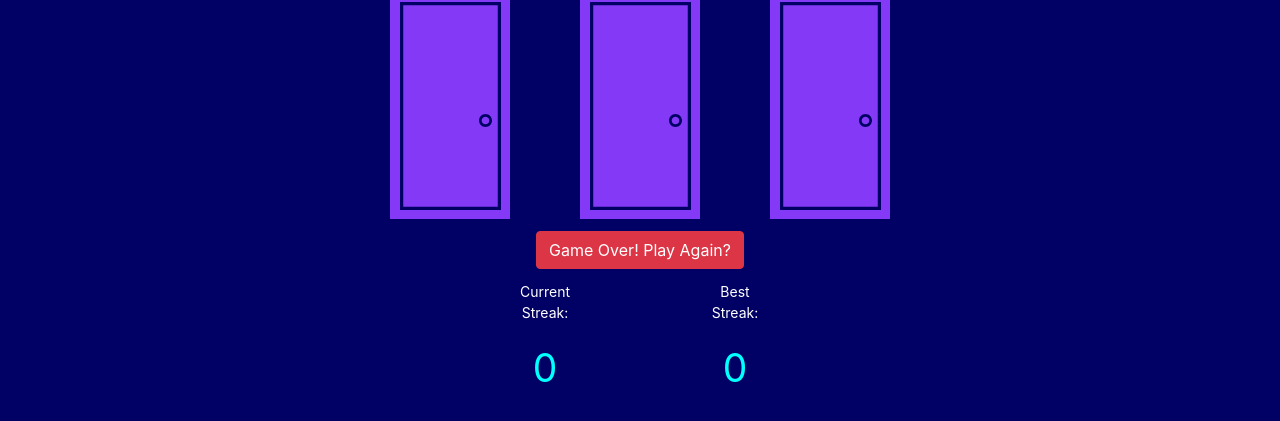
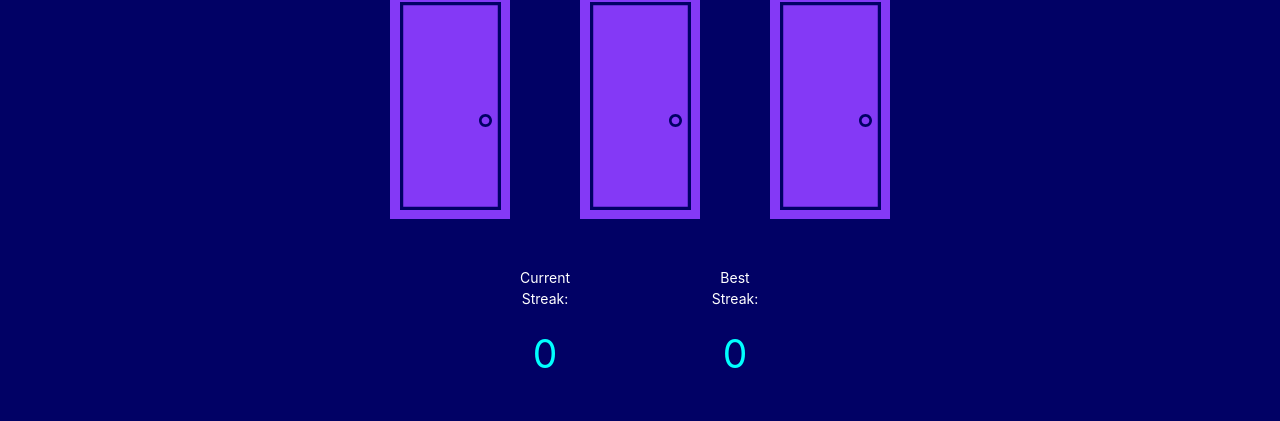
Before and after one commit to hirengondhiya/choreboat, a plain HTML site: page index.html in a window 1280 px wide. Shown: the part 375-796 px from the top of the page. Drawn offline with nearby package versions, Linux system fonts and the light colour scheme; a script that the page names is missing.

Commit message:
changed text for play again button

```diff
--- a/index.html
+++ b/index.html
@@ -87,8 +87,7 @@
           <img class="door cursor-pointer" src="assets/img/closed_door.svg" />
         </div>
         <div class="col-sm-12 text-center py-1">
-          <button id="play-again" class="btn btn-danger" type="button">
-            <span>Game Over! Play Again?</span></button
+          <button id="play-again" class="btn" type="button"></button
           ><span id="good-luck" class="text-dark bg-warning btn hide" id="good-luck-msg"
             >Good Luck!</span
           >
```
